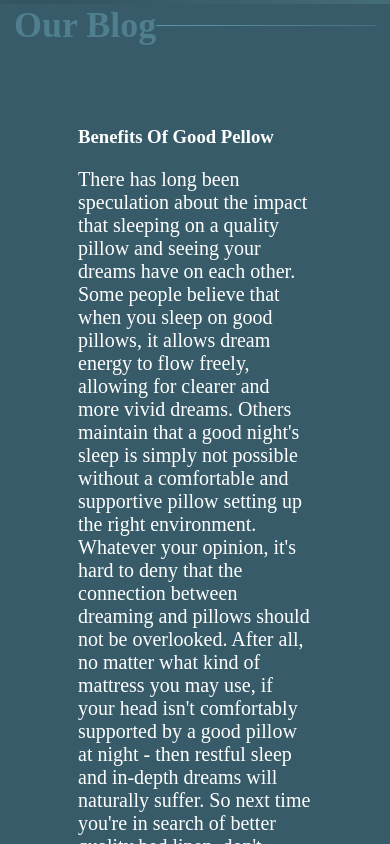
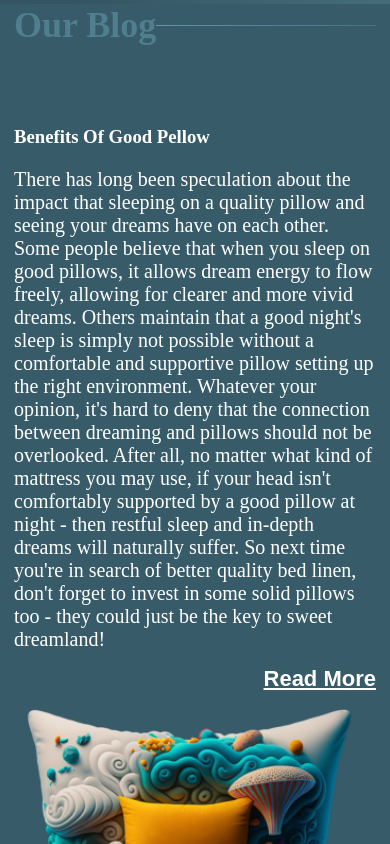
Before and after one commit to KiwiScreams/Bed-Linen-Online-Shop, a React (Vite) app: page / in a window 390 px wide. Shown: the part 2320-3164 px from the top of the page. Built offline with nearby package versions, Linux system fonts and the light colour scheme.

Commit message:
fix not found page styles

```diff
--- a/src/components/blog/Blog.css
+++ b/src/components/blog/Blog.css
@@ -74,7 +74,7 @@
 {
     .blog-section .blog-body
     {
-        padding: 0 64px;
+        padding: 0px;
         flex-direction: column;
     }
     .blog-section div
--- a/src/pages/not found/NotFound.css
+++ b/src/pages/not found/NotFound.css
@@ -4,9 +4,6 @@
     display: flex;
     justify-content: center;
     align-items: center;
-    position: fixed;
-    top: 0;
-    z-index: -1;
     height: 100vh;
     text-align: center;
 }
```
Also changed, not shown: src/components/shared/footer/Footer.jsx (indentation only).
